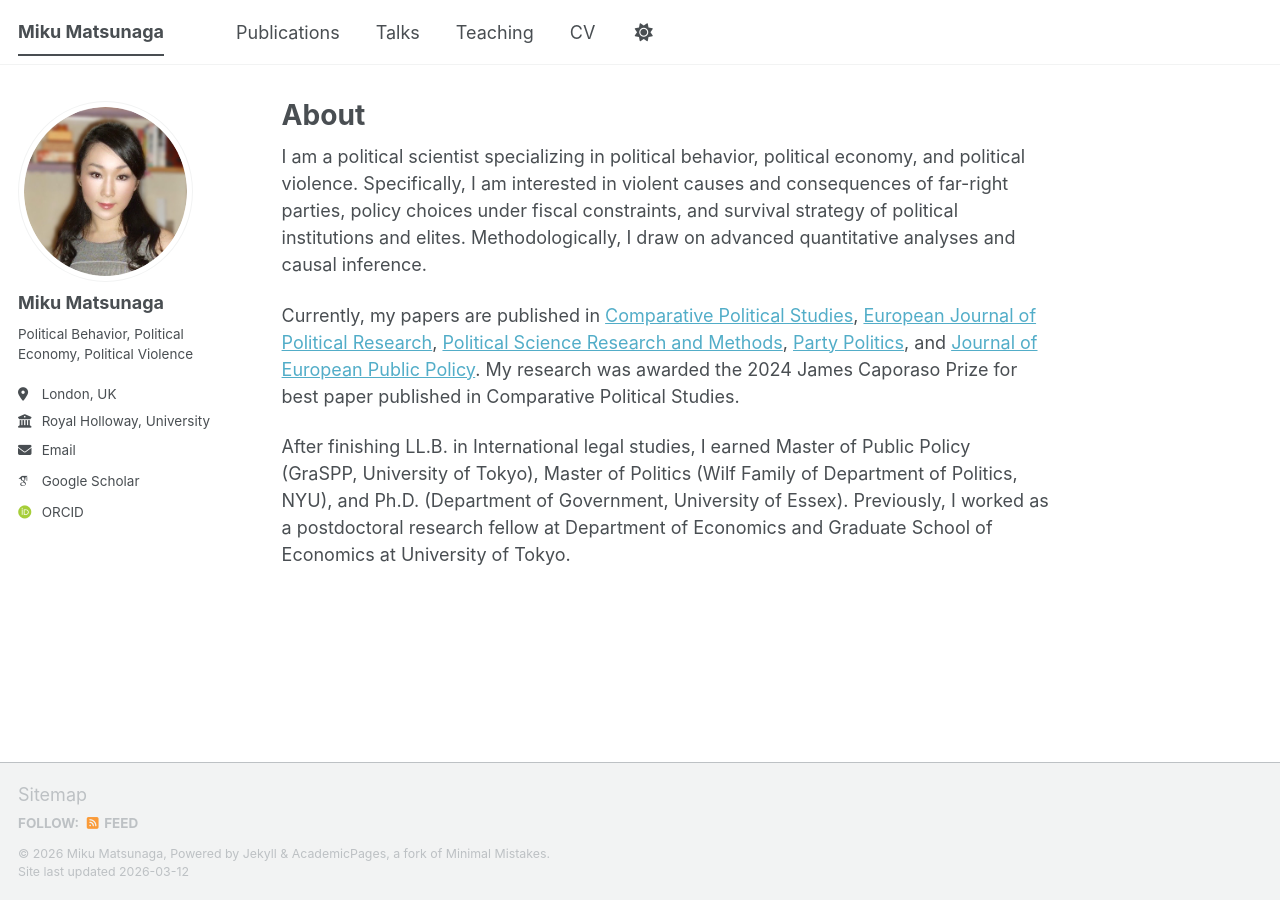
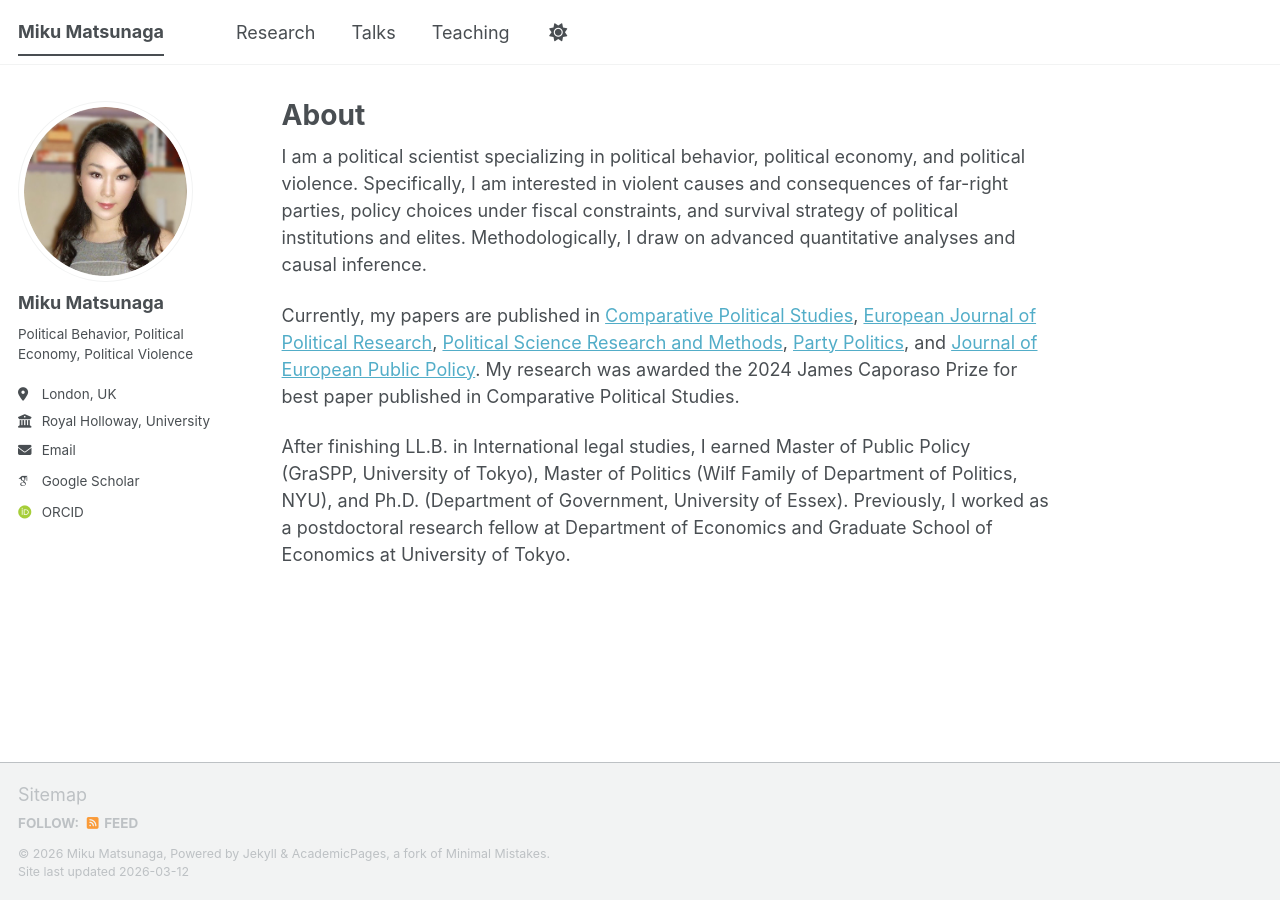
Before and after one commit to mikumatsunaga/mikumatsunaga.github.io, a Jekyll site: the page built from _pages/about.md, in a window 1280 px wide. Built offline with Jekyll 4.4.1, drawn with Linux system fonts in a browser that asks for light colours; some web fonts are replaced; a script bundle is joined from its source files by our own code; library files that are not in the unit come from our copies.

Commit message:
Update navigation.yml

```diff
--- a/_data/navigation.yml
+++ b/_data/navigation.yml
@@ -8,7 +8,7 @@
 #      Markdown formatted page while the second is generated using JSON.
 
 main:
-  - title: "Publications"
+  - title: "Research"
     url: /publications/
 
   - title: "Talks"
@@ -16,6 +16,3 @@ main:
 
   - title: "Teaching"
     url: /teaching/
-
-  - title: "CV"
-    url: /cv/
```
